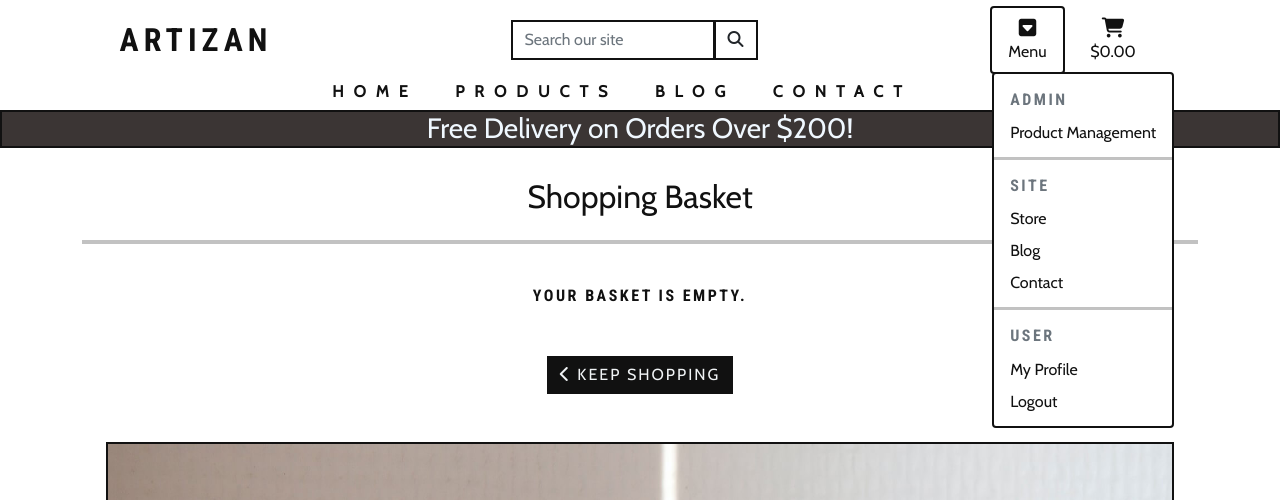
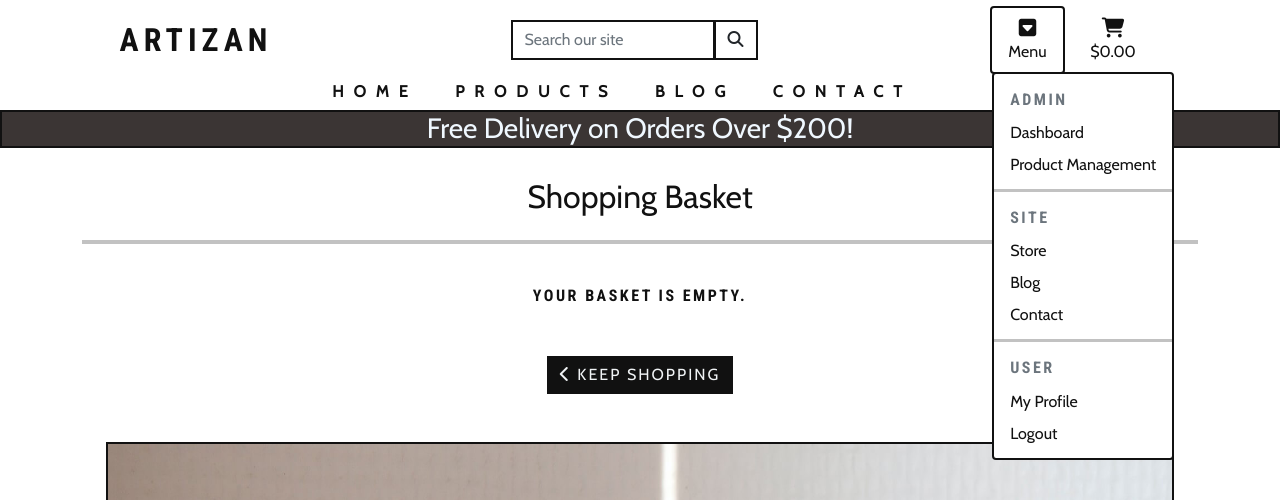
Before and after one commit to Birrellc/Project__artiZan-ms4, a Django app: page /basket/ in a window 1280 px wide, after a click on "Menu". Shown: the top 500 px of the page. Run offline with Django 3.2, Linux system fonts and the light colour scheme; the visitor is signed in with stand-in values (Sample User, id 1); some libraries are stand-ins or nearby versions.

Commit message:
Feat: added admin dashboard link to nav

```diff
--- a/templates/includes/main-nav.html
+++ b/templates/includes/main-nav.html
@@ -33,26 +33,20 @@
             </div>
           </a>
           <div class="dropdown-menu border" aria-labelledby="user-options">
-
             {% if request.user.is_superuser %}
-
             <h6 class="dropdown-header subheader-text">ADMIN</h6>
-
+            <a href="{% url 'admin:index' %}" class="dropdown-item">Dashboard</a>
             <a href="{% url 'add_product' %}" class="dropdown-item">Product Management</a>
             <a>
               <hr class="dropdown-divider"></a>
             {% endif %}
-
             <h6 class="dropdown-header subheader-text">SITE</h6>
-
             <a href="{% url 'products' %}" class="dropdown-item">Store</a>
             <a href="{% url 'blog' %}" class="dropdown-item">Blog</a>
             <a href="{% url 'contact' %}" class="dropdown-item">Contact</a>
             <a>
               <hr class="dropdown-divider"></a>
-
             <h6 class="dropdown-header subheader-text">USER</h6>
-
             {% if request.user.is_authenticated %}
             <a href="{% url 'profile' %}" class="dropdown-item">My Profile</a>
             <a href="{% url 'account_logout' %}" class="dropdown-item">Logout</a>
@@ -78,6 +72,7 @@
         </li>
       </ul>
     </div>
+
     <div class="row">
       <div class="col-12 sub-navbar">
         <ul class="navbar-nav d-block mx-auto text-uppercase">
--- a/templates/includes/mobile-nav.html
+++ b/templates/includes/mobile-nav.html
@@ -7,18 +7,16 @@
           <p class="my-0">Menu</p>
         </div>
       </li>
+
       <li class="dropdown-menu border" aria-labelledby="user-options-mob">
         {% if request.user.is_superuser %}
-
+        <a href="{% url 'admin:index' %}" class="dropdown-item">Dashboard</a>
         <h6 class="dropdown-header subheader-text">Admin</h6>
-
         <a href="{% url 'add_product' %}" class="dropdown-item">Product Management</a>
         <a>
           <hr class="dropdown-divider"></a>
         {% endif %}
-
         <h6 class="dropdown-header subheader-text">Site</h6>
-
         <a href="{% url 'products' %}" class="dropdown-item">Store</a>
         <a href="{% url 'blog' %}" class="dropdown-item">Blog</a>
         <a href="{% url 'contact' %}" class="dropdown-item">Contact</a>
@@ -33,6 +31,7 @@
         {% endif %}
       </li>
     </ul>
+
     <ul class="col-5">
       <li class=" list-inline-item text-center px-0">
         <a href="{% url 'home' %}" class="nav-link d-block d-lg-none">
@@ -40,6 +39,7 @@
         </a>
       </li>
     </ul>
+
     <ul class="col-3">
       <li class="list-inline-item px-0 mx-1">
         <a class="nav-link d-block d-lg-none" href="{% url 'view_basket' %}">
```
Lines whose indentation alone changed are shown as unchanged.
